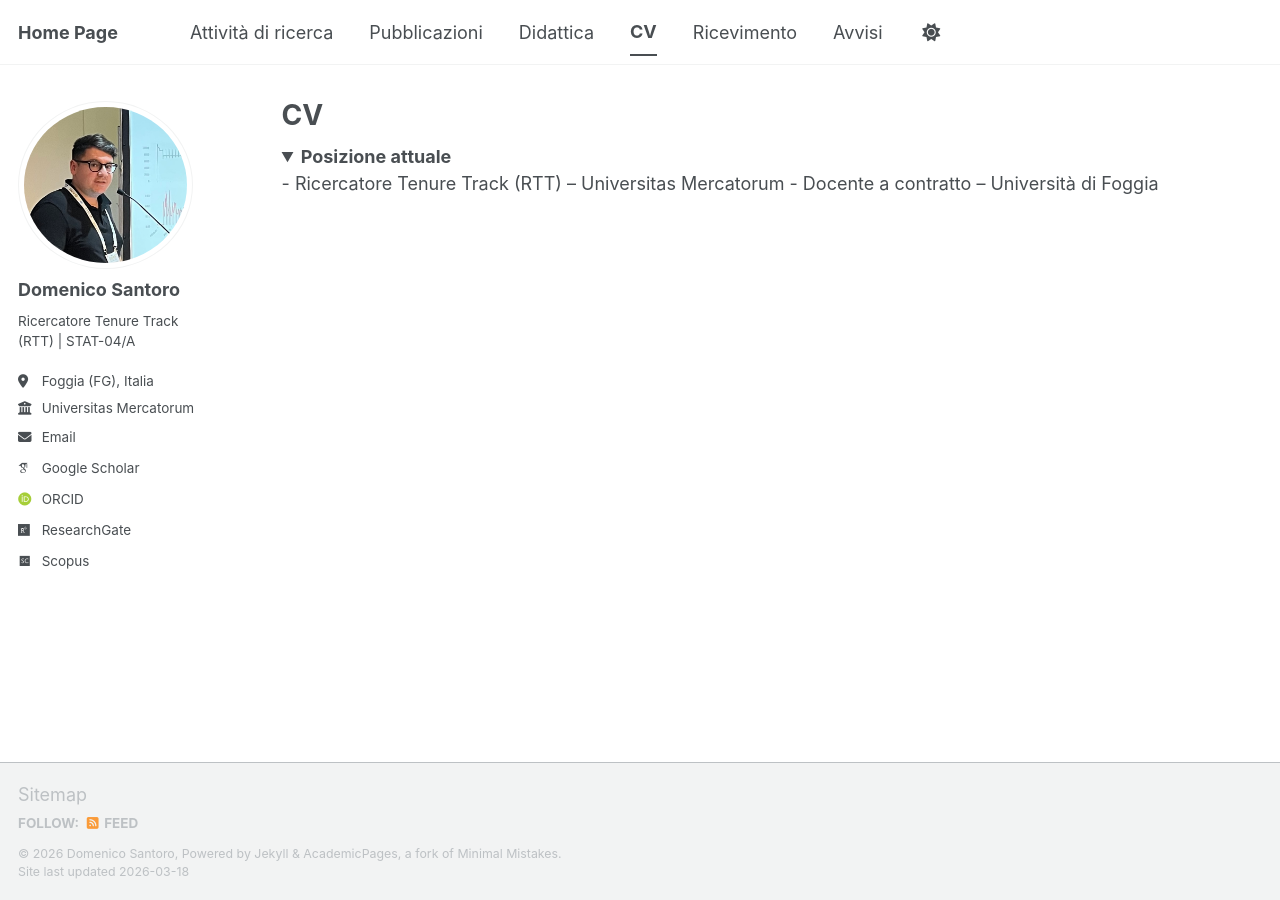
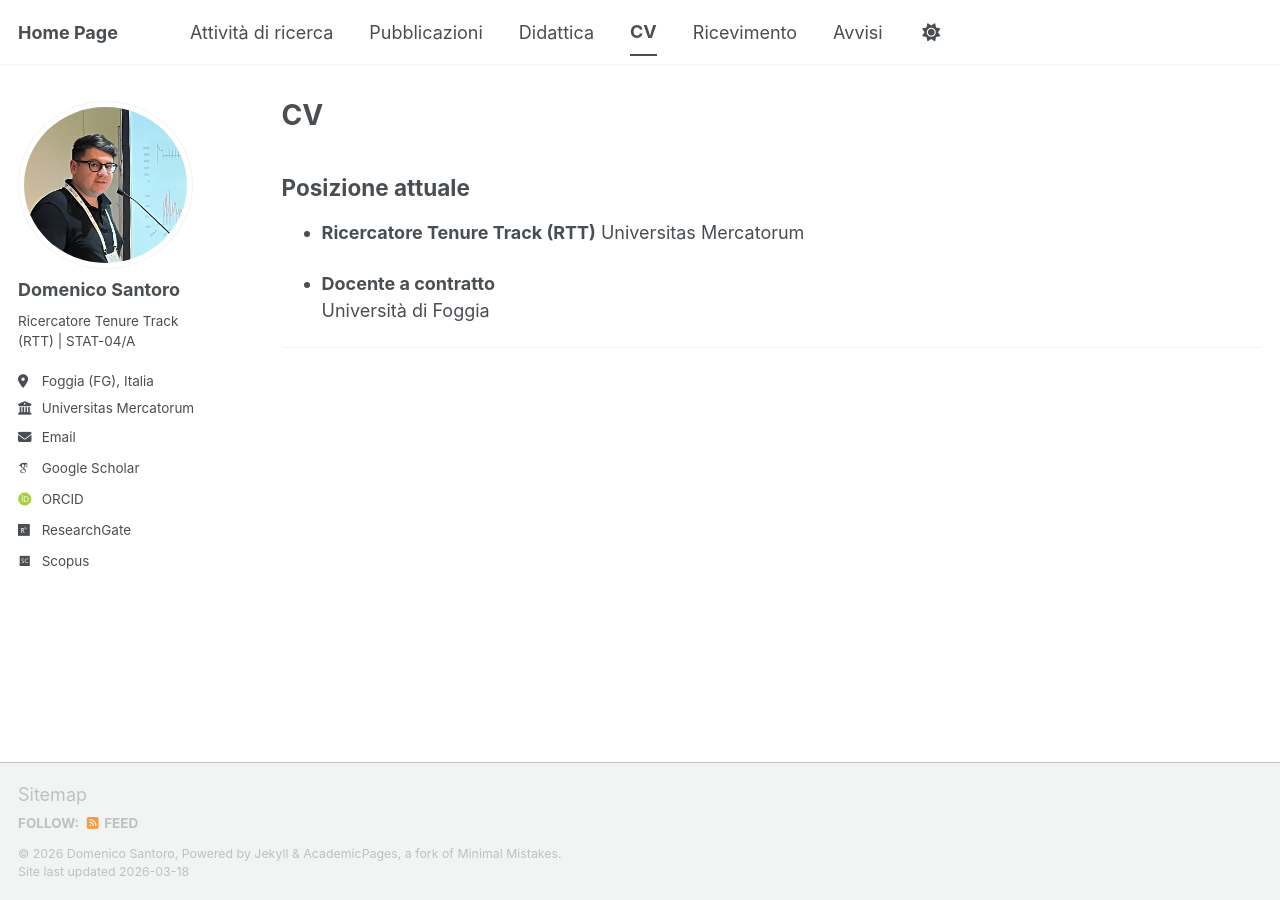
Before and after one commit to mimmoexe/mimmoexe.github.io, a Jekyll site: the page built from _pages/cv.md, in a window 1280 px wide. Built offline with Jekyll 4.4.1, drawn with Linux system fonts in a browser that asks for light colours; some web fonts are replaced; a script bundle is joined from its source files by our own code; library files that are not in the unit come from our copies.

Commit message:
Update cv.md

```diff
--- a/_pages/cv.md
+++ b/_pages/cv.md
@@ -9,10 +9,12 @@ redirect_from:
 
 {% include base_path %}
 
-<details open>
-<summary><strong>Posizione attuale</strong></summary>
+## Posizione attuale
 
-- Ricercatore Tenure Track (RTT) – Universitas Mercatorum
-- Docente a contratto – Università di Foggia
+- **Ricercatore Tenure Track (RTT)**
+  Universitas Mercatorum
 
-</details>
+- **Docente a contratto**
+  Università di Foggia
+
+---
```
